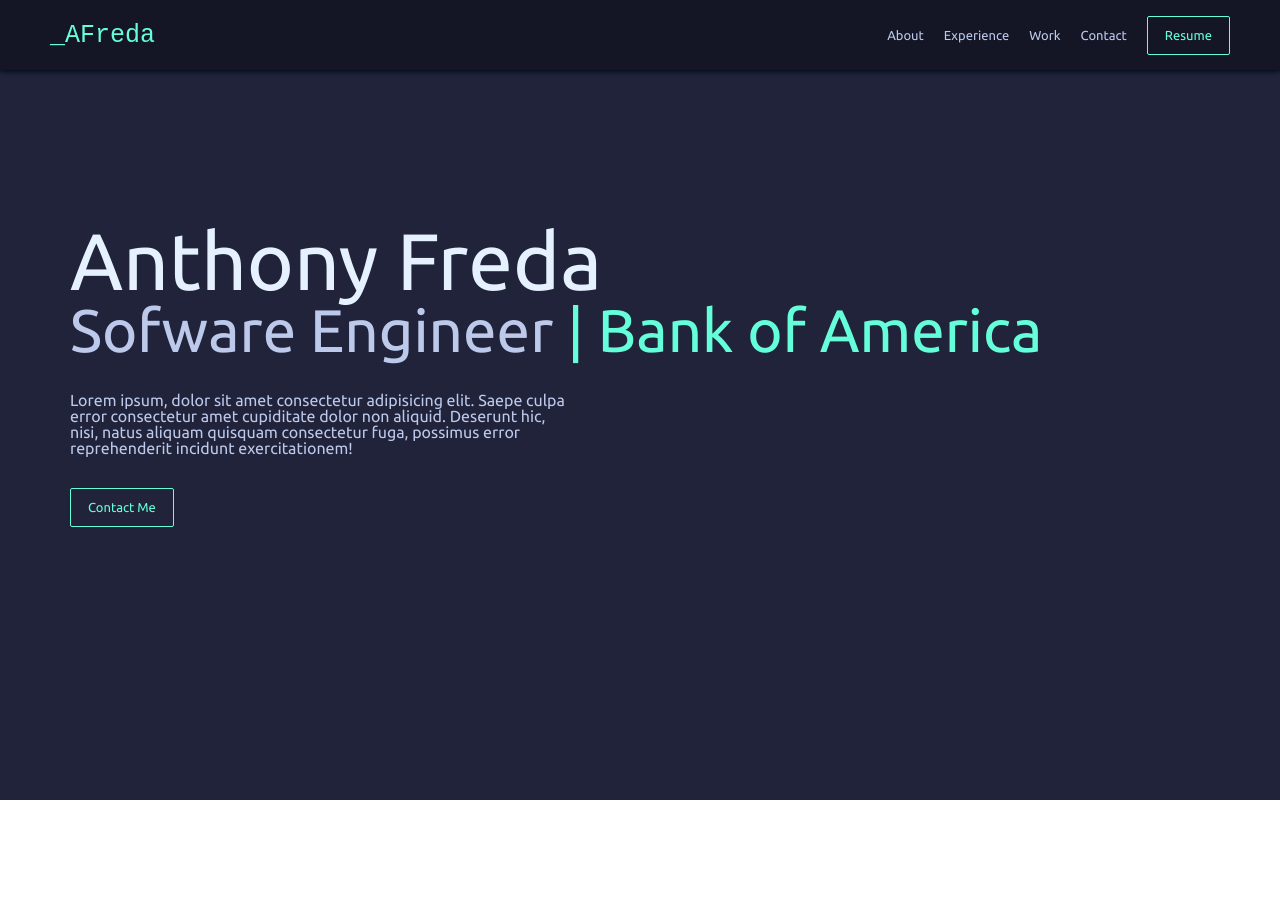
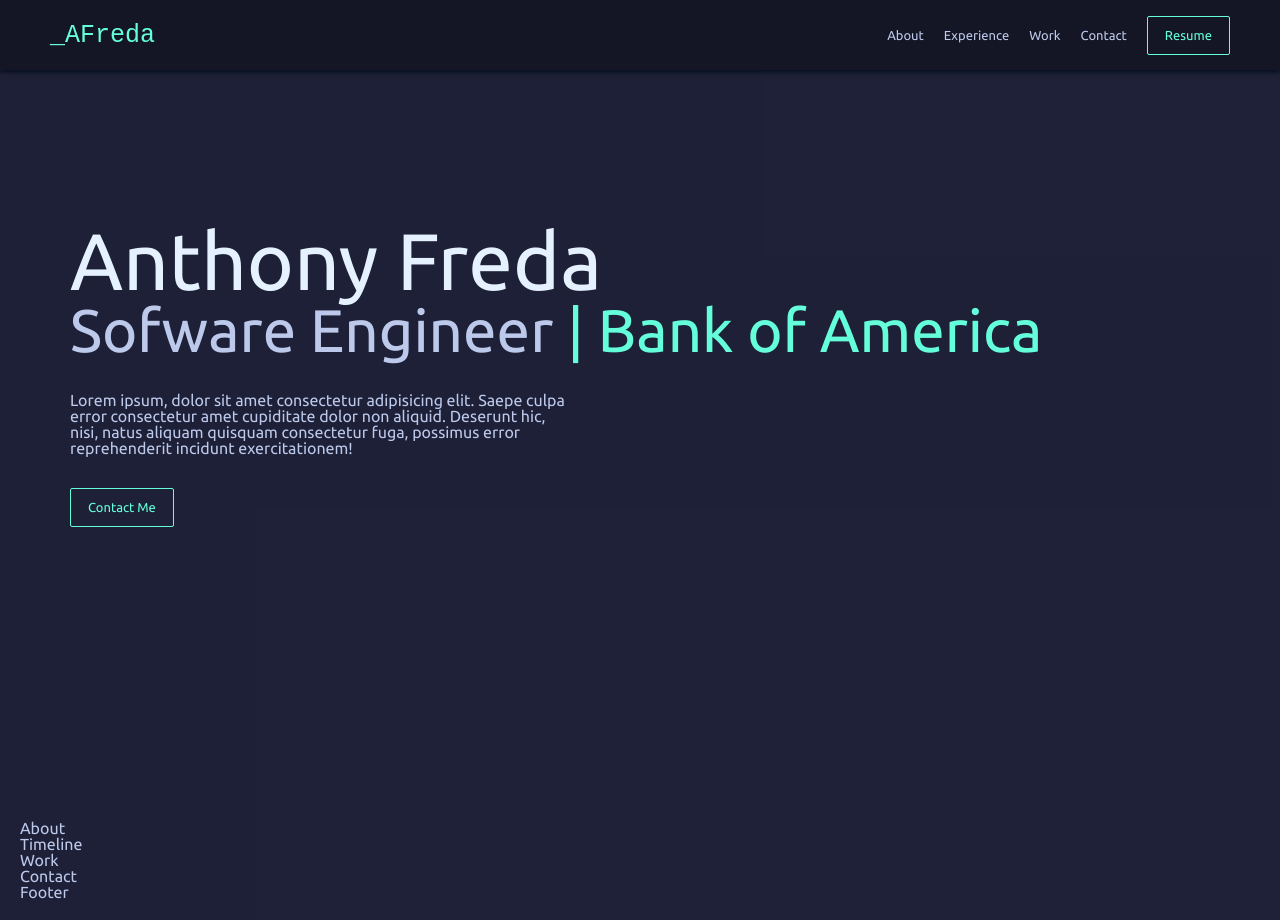
Before and after one commit to Afreda323/antfreda.com, a React (Create React App) app: page / in a window 1280 px wide. Before the commit the page ends 800 px from the top, so only its background shows below. Built offline with nearby package versions, Linux system fonts and the light colour scheme.

Commit message:
fixed scroll bug

```diff
--- a/src/components/Page.tsx
+++ b/src/components/Page.tsx
@@ -10,9 +10,8 @@
   className: 'page'
 })`
   padding: 20px;
-  height: 100vh;
   width: 100vw;
-  max-height: 100vh;
+  min-height: 100vh;
   overflow: auto;
   ${({ theme }: Props) => `
     background-color: ${get(
--- a/src/theme.ts
+++ b/src/theme.ts
@@ -64,7 +64,7 @@
     },
     background: {
       light: 'string',
-      main: 'rgba(30, 33, 56, 0.99)',
+      main: 'rgba(27, 30, 53, 0.99)',
       dark: 'rgba(21, 23, 39, 0.99)',
       highlight: 'rgba(100, 255, 218, .1)'
     }
```
